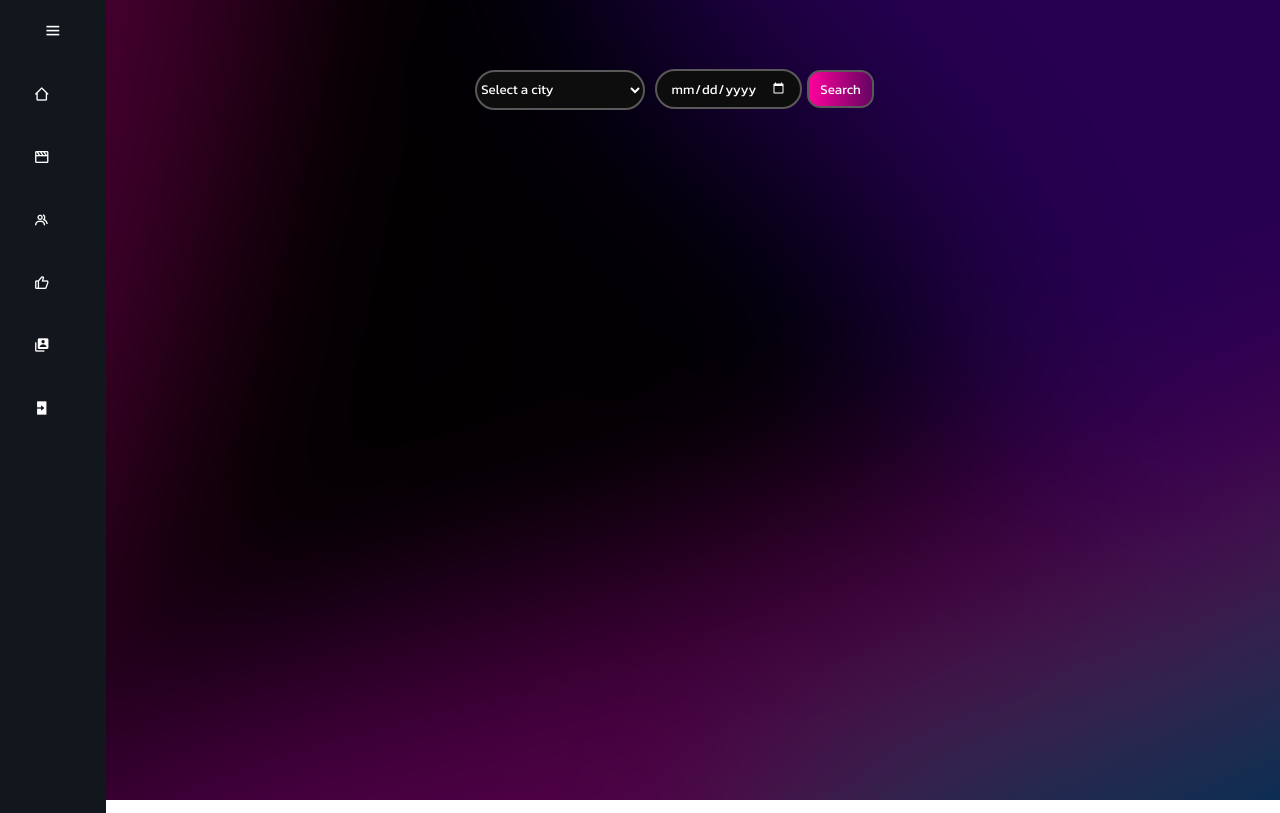
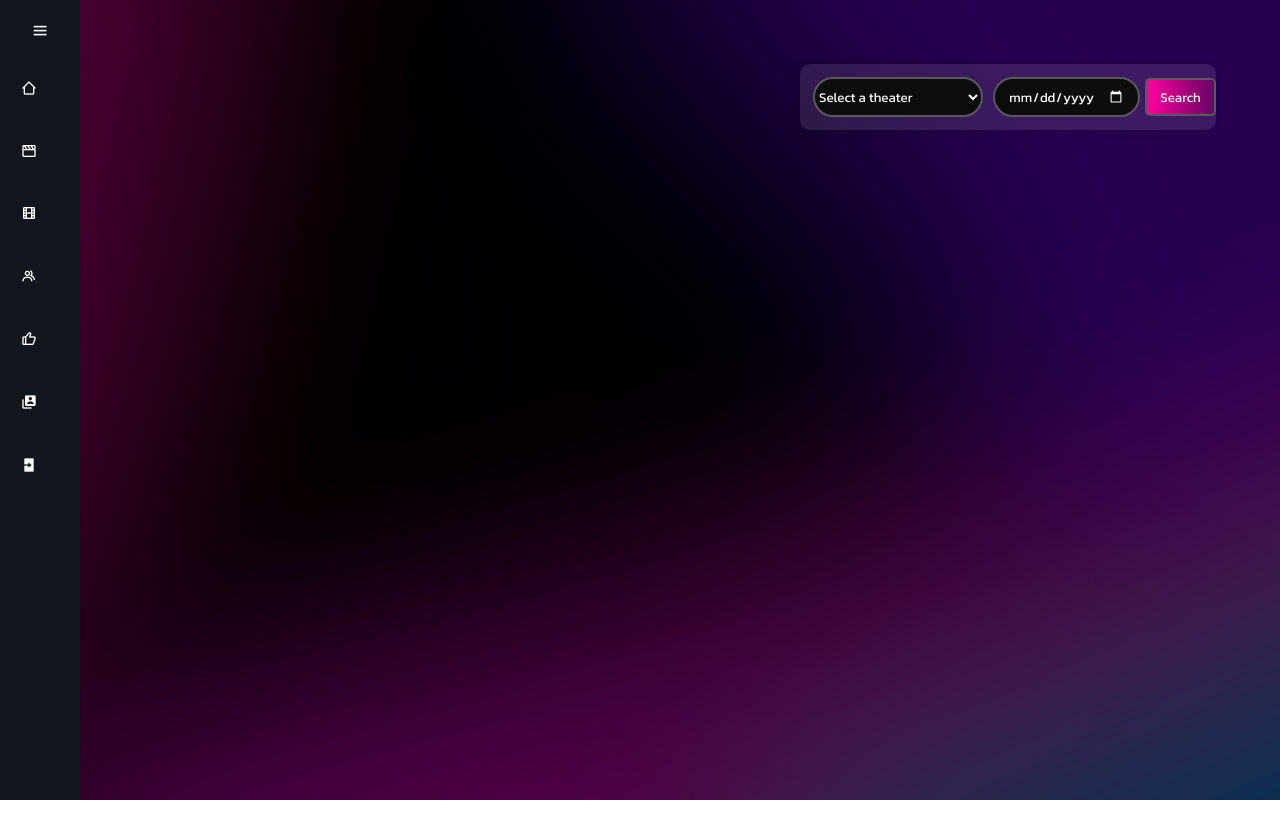
Before and after one commit to TVTKMO22-WP-GROUP-2/webdev-project, a React (Vite) app in the folder frontend/: page /at-theaters in a window 1280 px wide. Built offline with nearby package versions, Linux system fonts and the light colour scheme.

Commit message:
SIDEBAR: removed padding and added theaters link, THEATERS: some css changes

```diff
--- a/frontend/src/components/Sidebar.jsx
+++ b/frontend/src/components/Sidebar.jsx
@@ -42,6 +42,13 @@ const Sidebar = ({ toggleSidebar }) => {
           <span className="tooltip">Movies</span>
         </li>
         <li>
+          <Link to="/at-theaters">
+            <i className="bx bx-film"></i>
+            <span className="nav-item">Theaters</span>
+          </Link>
+          <span className="tooltip">Theaters</span>
+        </li>
+        <li>
           <Link to="/groups">
             <i className="bx bx-group"></i>
             <span className="nav-item">Groups</span>
--- a/frontend/src/index.css
+++ b/frontend/src/index.css
@@ -486,7 +486,18 @@ header {
   align-items: center;
 }
 .selectBar {
-  padding-top: 4em;
+  position: fixed;
+  right: 0;
+  margin-right: 4em;
+  margin-top: 4em;
+  display: flex;
+  align-items: center;
+  justify-content: space-between;
+  width: 25em;
+  background-color: rgba(255, 255, 255, 0.1);
+  border-radius: 10px;
+  padding: 0.5em;
+  box-shadow: 0 0 10px rgba(0, 0, 0, 0.2);
 }
 .selectBar select {
   height: 3em;
@@ -510,13 +521,14 @@ header {
   margin: 5px;
 }
 .selectBar button {
-  width: 5em;
-  height: 2.8em;
+  width: auto;
+  height: 38px;
   transition: 0.5s;
   background-size: 200% auto;
   color: white;
   border: 2px solid hsl(0, 0%, 35%);
-  border-radius: 1em;
+  padding: 0.5em 1em;
+  border-radius: 5px;
   background-image: linear-gradient(
     to right,
     hsl(323, 100%, 50%) 0%,
@@ -539,7 +551,7 @@ header {
 .atTheatersResults {
   width: 80%;
   overflow: auto;
-  margin-top: 4em;
+  margin-top: 9em;
   overflow-x: hidden;
   -ms-overflow-style: none;
   scrollbar-width: none;
@@ -602,6 +614,7 @@ header {
   text-align: center;
   width: 100%;
 }
+/* SIDEBAR */
 .sidebar {
   position: absolute;
   top: 0;
@@ -609,7 +622,7 @@ header {
   height: 100vh;
   width: 80px;
   background-color: #12171e;
-  padding: 0.4rem 0.8rem;
+  /*padding: 0.4rem 0.8rem;*/
   transition: all 0.5s ease;
 }
 
--- a/frontend/src/pages/AtTheaters.jsx
+++ b/frontend/src/pages/AtTheaters.jsx
@@ -56,7 +56,7 @@ function AtTheaters() {
     <div className="atTheatersContainer">
       <div className="selectBar">
         <select name="city" id="city" onChange={handleSelectChange}>
-          <option value="" className="other">Select a city</option>
+          <option value="" className="other">Select a theater</option>
           <option value="1039" className="other">Espoo: OMENA</option>
           <option value="1038" className="other">Espoo: SELLO</option>
           <option value="1045" className="other">Helsinki: ITIS</option>
```
